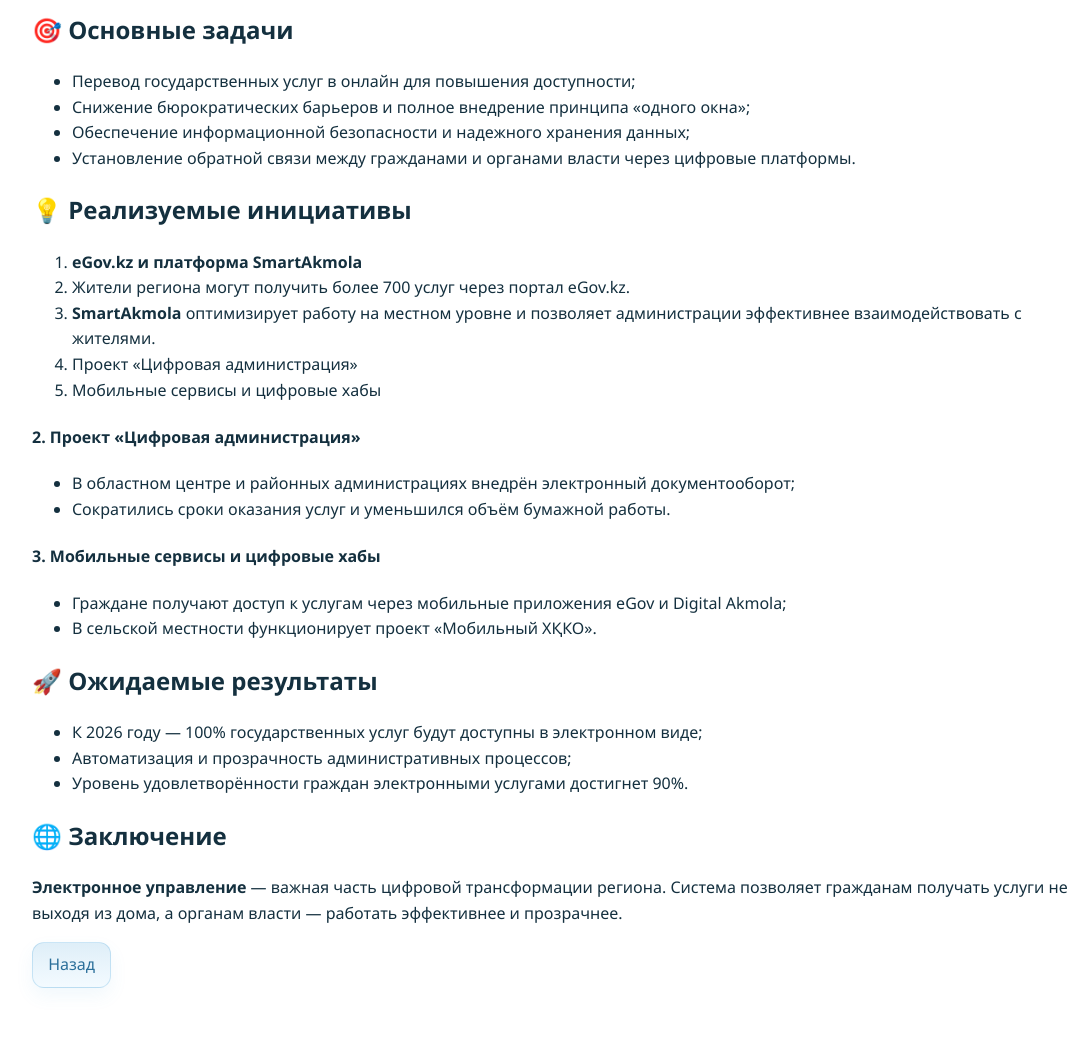
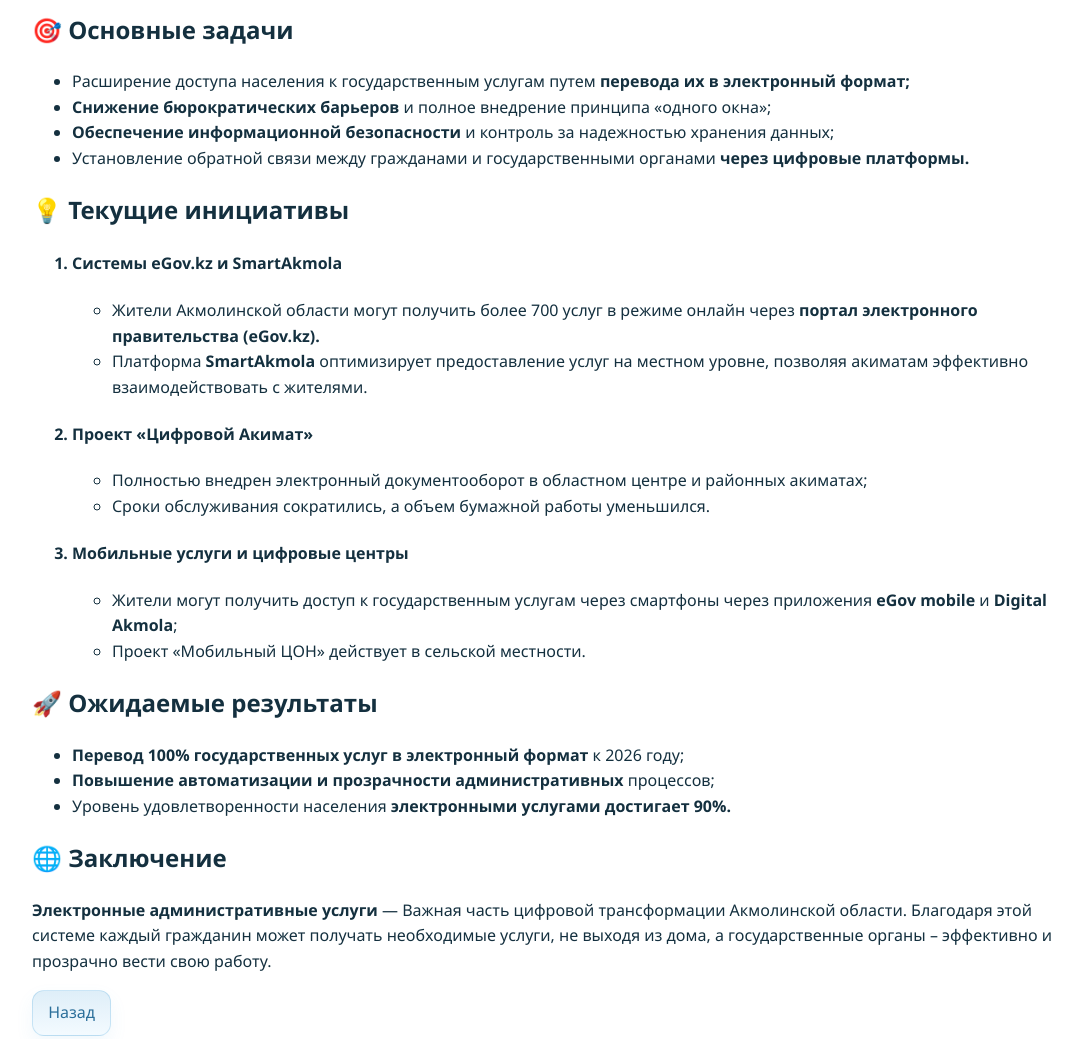
Before and after one commit to promaladoi/A-, a plain HTML site: page support_centers_ru.html in a window 1280 px wide. Shown: the part 280-1319 px from the top of the page, without its empty margins (90-1167 px from the left). Drawn offline with Linux system fonts and the light colour scheme.

Commit message:
Update support_centers_ru.html

```diff
--- a/support_centers_ru.html
+++ b/support_centers_ru.html
@@ -28,37 +28,37 @@
     <p><b>Один из ключевых направлений цифровой трансформации Акмолинской области — перевод государственных услуг в электронный формат.</b> Это упрощает доступ к услугам, экономит время и повышает прозрачность.</p>
     <h2>🎯 Основные задачи</h2>
     <ul>
-      <li>Перевод государственных услуг в онлайн для повышения доступности;</li>
-      <li>Снижение бюрократических барьеров и полное внедрение принципа «одного окна»;</li>
-      <li>Обеспечение информационной безопасности и надежного хранения данных;</li>
-      <li>Установление обратной связи между гражданами и органами власти через цифровые платформы.</li>
+      <li>Расширение доступа населения к государственным услугам путем <b>перевода их в электронный формат;</b></li>
+      <li><b>Снижение бюрократических барьеров</b> и полное внедрение принципа «одного окна»;</li>
+      <li><b>Обеспечение информационной безопасности</b> и контроль за надежностью хранения данных;</li>
+      <li>Установление обратной связи между гражданами и государственными органами <b>через цифровые платформы.</b></li>
     </ul>
-    <h2>💡 Реализуемые инициативы</h2>
+    <h2>💡 Текущие инициативы</h2>
     <ol>
-      <li><b>eGov.kz и платформа SmartAkmola</b></li>
-        <li>Жители региона могут получить более 700 услуг через портал eGov.kz.</li>
-      <li><b>SmartAkmola</b> оптимизирует работу на местном уровне и позволяет администрации эффективнее взаимодействовать с жителями.</li>
-      <li>Проект «Цифровая администрация»</li>
-      <li>Мобильные сервисы и цифровые хабы</li>
+    <h4><li>Системы eGov.kz и SmartAkmola</li></h4>
+      <ul>
+        <li>Жители Акмолинской области могут получить более 700 услуг в режиме онлайн через <b>портал электронного правительства (eGov.kz).</b></li>
+        <li>Платформа <b>SmartAkmola</b> оптимизирует предоставление услуг на местном уровне, позволяя акиматам эффективно взаимодействовать с жителями.</li>
+      </ul>
+    <h4><li>Проект «Цифровой Акимат»</li></h4>
+      <ul>
+        <li>Полностью внедрен электронный документооборот в областном центре и районных акиматах;</li>
+        <li>Сроки обслуживания сократились, а объем бумажной работы уменьшился.</li>
+      </ul>
+    <h4><li>Мобильные услуги и цифровые центры</li></h4>
+      <ul>
+        <li>Жители могут получить доступ к государственным услугам через смартфоны через приложения <b>eGov mobile</b> и <b>Digital Akmola</b>;</li>
+        <li>Проект «Мобильный ЦОН» действует в сельской местности.</li>
+      </ul>
     </ol>
-    <h4>2. Проект «Цифровая администрация»</h4>
-    <ul>
-      <li>В областном центре и районных администрациях внедрён электронный документооборот;</li>
-      <li>Сократились сроки оказания услуг и уменьшился объём бумажной работы.</li>
-    </ul>
-    <h4>3. Мобильные сервисы и цифровые хабы</h4>
-    <ul>
-      <li>Граждане получают доступ к услугам через мобильные приложения eGov и Digital Akmola;</li>
-      <li>В сельской местности функционирует проект «Мобильный ХҚКО».</li>
-    </ul>
     <h2>🚀 Ожидаемые результаты</h2>
     <ul>
-      <li>К 2026 году — 100% государственных услуг будут доступны в электронном виде;</li>
-      <li>Автоматизация и прозрачность административных процессов;</li>
-      <li>Уровень удовлетворённости граждан электронными услугами достигнет 90%.</li>
+      <li><b>Перевод 100% государственных услуг в электронный формат</b> к 2026 году;</li>
+      <li><b>Повышение автоматизации и прозрачности административных</b> процессов;</li>
+      <li>Уровень удовлетворенности населения <b>электронными услугами достигает 90%.</b></li>
     </ul>
     <h2>🌐 Заключение</h2>
-    <p><b>Электронное управление</b> — важная часть цифровой трансформации региона. Система позволяет гражданам получать услуги не выходя из дома, а органам власти — работать эффективнее и прозрачнее.</p>
+    <p><b>Электронные административные услуги</b> — Важная часть цифровой трансформации Акмолинской области. Благодаря этой системе каждый гражданин может получать необходимые услуги, не выходя из дома, а государственные органы – эффективно и прозрачно вести свою работу.</p>
     <p><a class="btn" href="projects_ru.html">Назад</a></p>
   </main>
   <footer class="site-footer">
```
